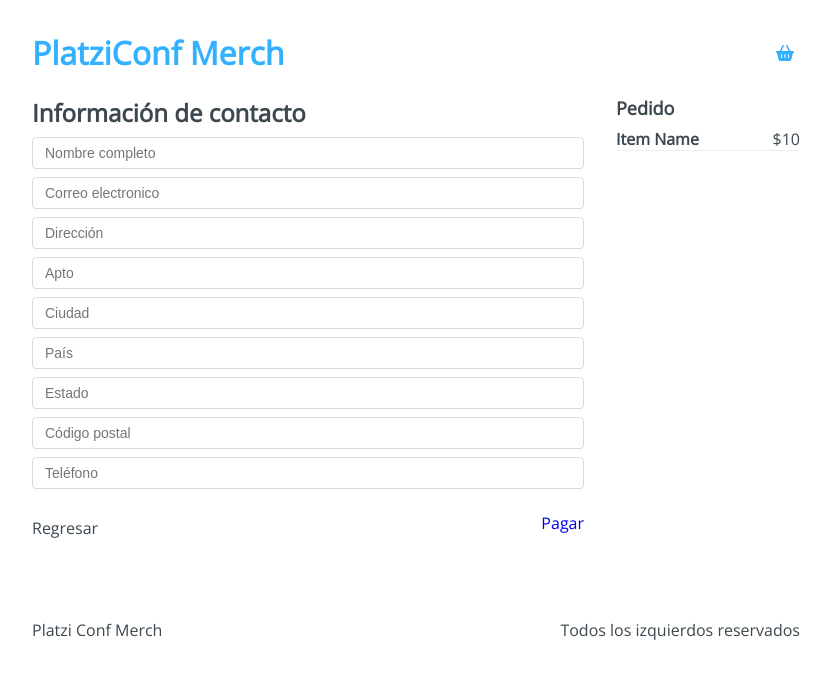
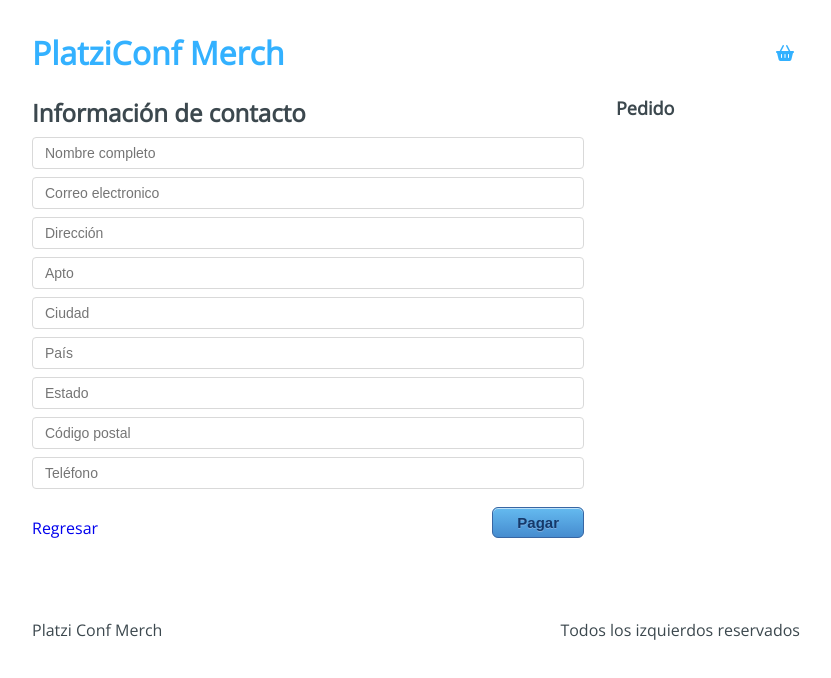
Before and after one commit to lenninIbarrraGonzalez/tiendaVirtual, a React app: page /checkout/information in a window 1280 px wide. Shown: the top 678 px of the page, without its empty margins (224-1055 px from the left). Built offline with nearby package versions, Linux system fonts and the light colour scheme.

Commit message:
implementando useRef para capturar los datos del formulario

```diff
--- a/src/containers/Information.jsx
+++ b/src/containers/Information.jsx
@@ -1,15 +1,43 @@
-import React from 'react';
+import React, { useRef, useContext } from 'react';
 import { Link } from 'react-router-dom';
 import '../styles/components/Information.css';
+import AppContext from '../context/AppContext';
 
-const Information = () => (
+const Information = () => {
+  // llamamos el stado y la funcion de Appcontext
+  const { state, addToBuyer } = useContext(AppContext);
+  const form = useRef(null);
+
+  const { cart } = state;
+
+  const handleSubmit = () => {
+    // utilizando FormData para leer los datos del form
+    // guardamos toda la información del formulario con form.current
+    const formData = new FormData(form.current);
+    // desustructurando
+    const buyer = {
+      'name': formData.get('name'),
+      'email': formData.get('email'),
+      'address': formData.get('address'),
+      'apt': formData.get('apt'),
+      'city': formData.get('city'),
+      'country': formData.get('country'),
+      'state': formData.get('state'),
+      'cp': formData.get('cp'),
+      'phone': formData.get('phone'),
+    }
+
+    addToBuyer(buyer)
+  }
+
+  return (
     <div className='Information'>
       <div className='Information-content'>
         <div className='Inforamtion-head'>
           <h2>Información de contacto</h2>
         </div>
         <div className='Information-form'>
-        <form action=''>
+          <form ref={form}>
             <input type='text' placeholder='Nombre completo' name='name' />
             <input type='text' placeholder='Correo electronico' name='email' />
             <input type='text' placeholder='Dirección' name='address' />
@@ -23,26 +51,33 @@
         </div>
         <div className='Information-buttons'>
           <div className='Information-back'>
+            <Link to='/checkout'>
               Regresar
+            </Link>
           </div>
           <div className='Information-next'>
-          <Link to='/checkout/payment'>
-            Pagar
-          </Link>
-
+            <button type='button' onClick={handleSubmit}>Pagar</button>
           </div>
         </div>
       </div>
       <div className='Information-siderbar'>
         <h3>Pedido</h3>
-      <div className='Information-item'>
+        {cart.map((item) => (
+          <div className='Information-item' key={item.title}>
             <div className='Information-element'>
-          <h4>Item Name</h4>
-          <span>$10</span>
+              <h4>{item.name}</h4>
+              <span>
+                $
+                {' '}
+                {item.price}
+              </span>
             </div>
           </div>
+        ))}
+
+
       </div>
     </div>
   );
-
+}
 export default Information;
--- a/src/hooks/useInitialState.js
+++ b/src/hooks/useInitialState.js
@@ -26,10 +26,17 @@
     });
   };
 
+  const addToBuyer = payload => {
+    setState({
+      ...state,
+      buyer: [...state.buyer, payload]
+    })
+  }
   // retornamos  las funciones y el estado
   return {
     addToCart,
     removeFromCart,
+    addToBuyer,
     state,
   }
 };
--- a/src/initialState.js
+++ b/src/initialState.js
@@ -1,5 +1,6 @@
 export default {
   cart: [],
+  buyer: [],
   products: [
     {
       'id': '1',
```
Lines whose indentation alone changed are shown as unchanged.
